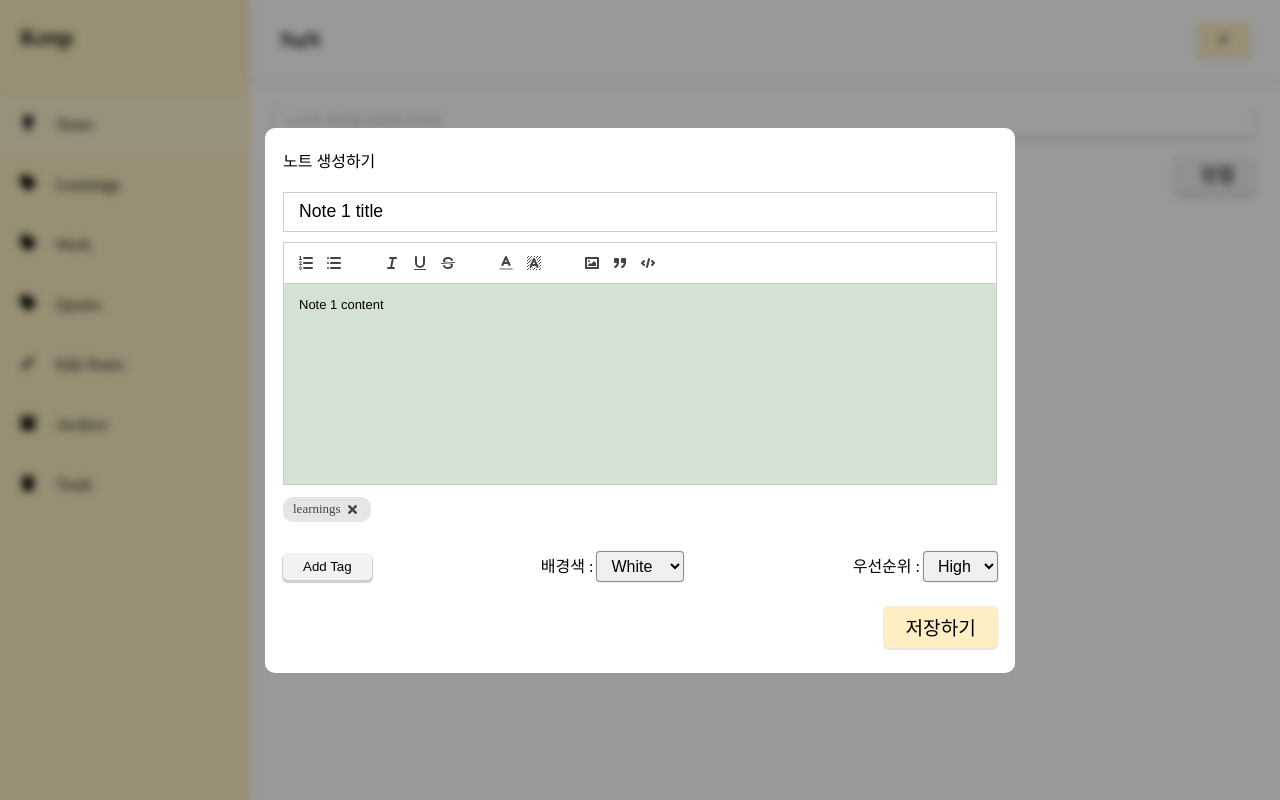
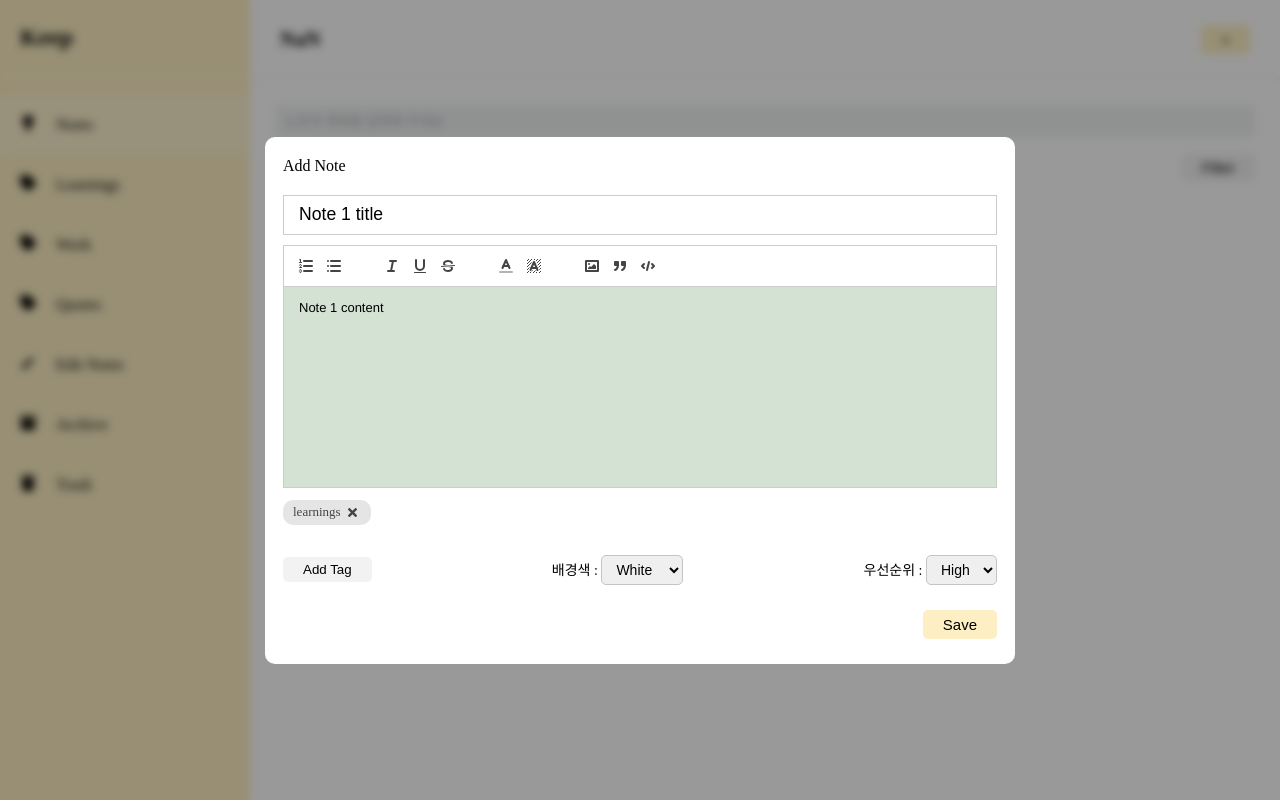
Before and after one commit to plutoin/Rememo, a React (Vite) app: page / in a window 1280 px wide. Both pictures are taken after a click on the element 448 px from the left and 412 px from the top of the page. Built offline with nearby package versions, Linux system fonts and the light colour scheme.

Commit message:
Style: 전체적인 스타일 수정

```diff
--- a/src/components/Modal/CreateNoteModal/CreateNoteModal.styles.ts
+++ b/src/components/Modal/CreateNoteModal/CreateNoteModal.styles.ts
@@ -75,15 +75,15 @@ export const OptionsBox = styled.div`
   margin: 15px 0 25px;
 
   select {
-    font-size: clamp(14px, 1.5vw, 1rem);
+    font-size: clamp(14px, 1.5vw, 0.5rem);
     padding: 5px 10px;
     user-select: none;
     outline: none;
     border: none;
-    box-shadow: 0px 0px 1px 1px rgba(0, 0, 0, 0.5);
-    border-radius: 3px;
+    border: 1px solid #c4c4c4;
+    border-radius: 5px;
   }
   label {
-    font-size: clamp(14px, 1.5vw, 1rem);
+    font-size: clamp(14px, 1.5vw, 0.5rem);
   }
 `;
--- a/src/components/Modal/CreateNoteModal/CreateNoteModal.tsx
+++ b/src/components/Modal/CreateNoteModal/CreateNoteModal.tsx
@@ -103,7 +103,7 @@ const CreateNoteModal = () => {
       )}
       <Box>
         <TopBox>
-          <div className="createNote_title">노트 생성하기</div>
+          <div className="createNote_title">Add Note</div>
           <DeleteBox
             className="createNote__close-btn"
             onClick={closeCreateNoteModal}
@@ -152,10 +152,10 @@ const CreateNoteModal = () => {
               onChange={(e) => setNoteColor(e.target.value)}
             >
               <option value="">White</option>
-              <option value="#ffcccc">Red</option>
-              <option value="#ccffcc">Green</option>
-              <option value="#cce0ff">Blue</option>
-              <option value="#ffffcc">Yellow</option>
+              <option value="#F9F5F6">Red</option>
+              <option value="#E1ECC8">Green</option>
+              <option value="#E3F4F4">Blue</option>
+              <option value="#FEFAE0">Yellow</option>
             </select>
           </div>
 
@@ -175,10 +175,10 @@ const CreateNoteModal = () => {
         <div className="createNote__create-btn">
           <ButtonFill onClick={createNoteHandler}>
             {editNote ? (
-              <span>저장하기</span>
+              <span>Save</span>
             ) : (
               <>
-                <FaPlus /> <span>생성하기</span>
+                <FaPlus /> <span>Add</span>
               </>
             )}
           </ButtonFill>
--- a/src/components/NoteCard/NoteCard.styles.ts
+++ b/src/components/NoteCard/NoteCard.styles.ts
@@ -4,7 +4,6 @@ export const Card = styled.div`
   width: clamp(250px, 100%, 265px);
   height: 220px;
   border-radius: 8px;
-  box-shadow: 0px 1.5px 3px 0px rgba(0, 0, 0, 0.5);
   padding: 20px;
   margin: 0px 35px 35px 0px;
   background-color: white;
@@ -12,7 +11,6 @@ export const Card = styled.div`
 
   &:hover {
     transform: scale(1.05);
-    box-shadow: 0px 4px 6px 0px rgba(0, 0, 0, 0.6);
   }
 
   @media screen and (max-width: 600px) {
--- a/src/components/NoteCard/NoteCard.tsx
+++ b/src/components/NoteCard/NoteCard.tsx
@@ -40,7 +40,7 @@ export default function NoteCard({ note, type }: NoteCardProps) {
               className="noteCard__pin"
               onClick={() => dispatch(setPinnedNotes)}
             >
-              <BsFillPinFill style={{ color: isPinned ? "red" : "" }} />
+              <BsFillPinFill style={{ color: isPinned ? "salmon" : "" }} />
             </NotesIconBox>
           )}
         </div>
--- a/src/layout/Navbar/Navbar.styles.ts
+++ b/src/layout/Navbar/Navbar.styles.ts
@@ -5,7 +5,7 @@ export const StyledNav = styled.div`
   height: 80px;
   display: flex;
   align-items: center;
-  box-shadow: 0px 2px 5px 0px rgba(0, 0, 0, 0.12);
+  border-bottom: 2px solid #f1f3f4;
   padding: 0 30px;
 
   .nav__menu {
--- a/src/pages/AllNotes/AllNotes.styles.ts
+++ b/src/pages/AllNotes/AllNotes.styles.ts
@@ -18,14 +18,9 @@ export const InputBox = styled.div`
   height: 33px;
   display: flex;
   align-items: center;
-  box-shadow: 0px 1px 2px 1px rgba(0, 0, 0, 0.25);
   border-radius: 5px;
   transition: 300ms box-shadow ease-in;
   margin-bottom: 16px;
-
-  &:hover {
-    box-shadow: 0px 2px 3px 1px rgba(0, 0, 0, 0.4);
-  }
 
   input {
     width: 100%;
@@ -34,6 +29,7 @@ export const InputBox = styled.div`
     border: none;
     outline: none;
     border-radius: 5px;
+    background-color: #f1f3f4;
 
     &::placeholder {
       color: rgba(0, 0, 0, 0.3);
--- a/src/pages/AllNotes/AllNotes.tsx
+++ b/src/pages/AllNotes/AllNotes.tsx
@@ -35,7 +35,7 @@ export default function AllNotes() {
                 onClick={() => dispatch(toggleFiltersModal(true))}
                 className="nav__btn"
               >
-                <span>정렬</span>
+                <span>Filter</span>
               </ButtonOutline>
             </div>
           </TopBox>
--- a/src/styles/styles.tsx
+++ b/src/styles/styles.tsx
@@ -22,18 +22,23 @@ export const EmptyMsgBox = styled.div`
 export const ButtonFill = styled.button`
   padding: 6px 20px;
   border-radius: 5px;
+  border: none;
+  background-color: var(--primary-color);
+  transition: 250ms background-color ease-in-out;
   cursor: pointer;
-  box-shadow: 0px 1px 1px 1px rgba(0, 0, 0, 0.1);
-  transition: 250ms background-color ease-in-out;
+
   span {
     font-weight: 500;
-    font-size: clamp(15px, 3.5vw, 1.2rem);
+    font-size: clamp(15px, 3.5vw, 0.7rem);
   }
-  background-color: var(--primary-color);
-  border: 1px solid var(--primary-color);
+
+  svg {
+    display: inline-block;
+    margin-bottom: -1px;
+  }
 
   &:hover {
-    background-color: rgb(253, 239, 195, 0.5);
+    background-color: #ffe4a7;
   }
 
   @media screen and (max-width: 600px) {
@@ -42,18 +47,16 @@ export const ButtonFill = styled.button`
 `;
 
 export const ButtonOutline = styled.button`
-  padding: 6px 20px;
+  padding: 5px 20px;
   border-radius: 5px;
-  cursor: pointer;
   background-color: rgba(0, 0, 0, 0.05);
-  box-shadow: 0px 2px 1px 1px rgba(0, 0, 0, 0.2);
   transition: 250ms background-color ease-in-out;
   white-space: nowrap;
+  cursor: pointer;
 
   span {
     font-weight: 500;
-    font-size: clamp(15px, 3.5vw, 1.2rem);
-    margin-left: 5px;
+    font-size: clamp(15px, 3.5vw, 0.8rem);
   }
   border: none;
 
@@ -78,7 +81,7 @@ export const NotesIconBox = styled.span`
 
   &:hover {
     svg {
-      color: var(--primary-color);
+      color: black;
     }
   }
 `;
```
